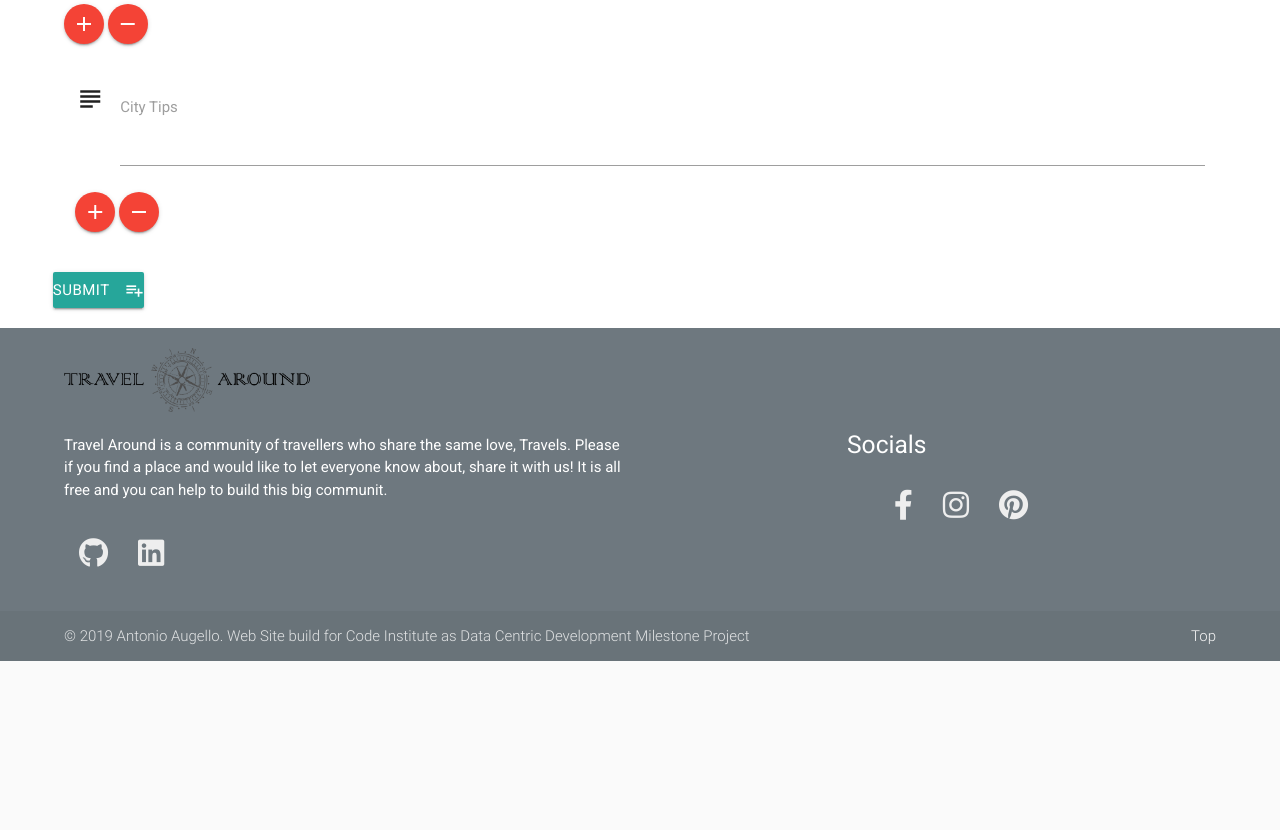
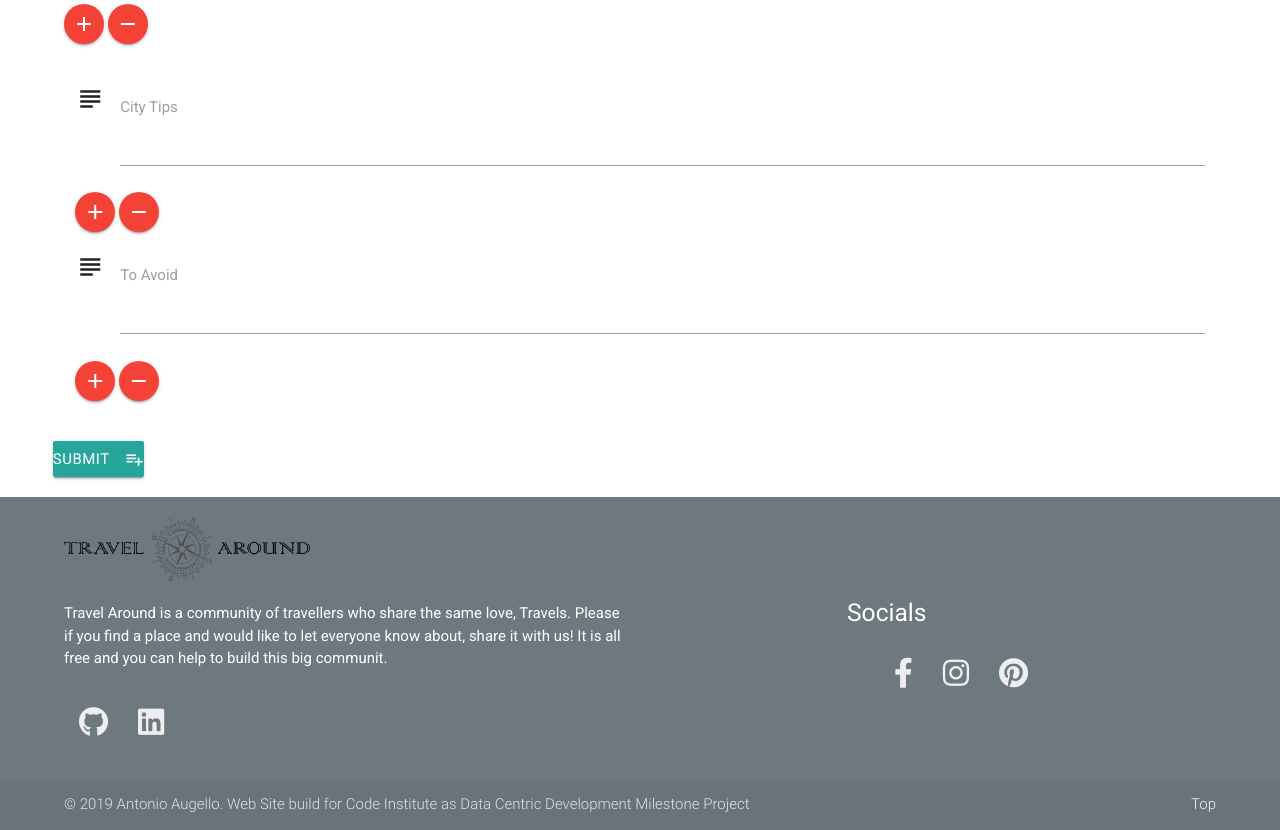
Before and after one commit to augelloantonio/travel-around-milestone, a Flask app: page /add_city in a window 1280 px wide. Shown: the part 867-1697 px from the top of the page. Before the commit the page ends 1528 px from the top, so only its background shows below. Run offline with Flask 2, Linux system fonts and the light colour scheme; data that the repository does not hold is empty; some libraries are stand-ins or nearby versions.

Commit message:
added section to avoid and relative functions

```diff
--- a/app.py
+++ b/app.py
@@ -72,6 +72,7 @@ def insert_city():
         'city_must_see': request.form.getlist('city_must_see'),
         'city_category': request.form.get('city_category'),
         'city_tips': request.form.getlist('city_tips'),
+        'city_to_avoid': request.form.getlist('city_to_avoid'),
         'city_author': username,
         'city_image':request.form.get('city_image'),
         'added_time' : ctime()
@@ -116,6 +117,7 @@ def update_city(city_id):
         'city_must_see': request.form.getlist('city_must_see'),
         'city_category': request.form.get('city_category'),
         'city_tips': request.form.getlist('city_tips'),
+        'city_to_avoid': request.form.getlist('city_to_avoid'),
         'city_image': request.form.get('city_image'),
         'city_author': request.form.get('city_author')
     })
--- a/static/js/custom.js
+++ b/static/js/custom.js
@@ -45,6 +45,16 @@ function addTips() {
 
 function removeTips() {
     $(".new_tips").last().remove()
+}
+
+// Function to add a new line to add a new to avoid tips in my database
+function addToAvoid() {
+    var addToAvoid = '<textarea name="city_to_avoid" id="city_to_avoid" class="materialize-textarea new_tips" required></textarea>'
+    $("#add_to_avoid").before(addToAvoid)
+}
+
+function removeToAvoid() {
+    $(".new_to_avoid").last().remove()
 }
 
 
--- a/templates/addcity.html
+++ b/templates/addcity.html
@@ -82,6 +82,13 @@
             <a id="add_new_tips" class="btn-floating btn-small waves-effect waves-light red tooltipped" onClick="addTips();" data-position="bottom" data-tooltip="Add another Tip"><i class="material-icons">add</i></a>
             <a id="remove_tip" class="btn-floating btn-small waves-effect waves-light red tooltipped" data-position="bottom" data-tooltip="Remove Tips" onClick="removeTips();"><i class="material-icons">remove</i></a>
         </div>
+        <div class="input-field col s12">
+            <i class="material-icons prefix">subject</i>
+            <textarea name="city_to_avoid" id="city_to_avoid" class="materialize-textarea" required></textarea>
+            <label for="icon_telephone">To Avoid</label>
+            <a id="add_new_to_avoid" class="btn-floating btn-small waves-effect waves-light red tooltipped" onClick="addToAvoid();" data-position="bottom" data-tooltip="Add another Tip"><i class="material-icons">add</i></a>
+            <a id="remove_to_avoid" class="btn-floating btn-small waves-effect waves-light red tooltipped" data-position="bottom" data-tooltip="Remove Tips" onClick="removeToAvoid();"><i class="material-icons">remove</i></a>
+        </div>
 </div>
 <div class="row">
     <button class="btn waves-effect waves-light" type="submit" name="action">Submit
```
Also changed, not shown: templates/editcity.html (+7 -1 lines).
